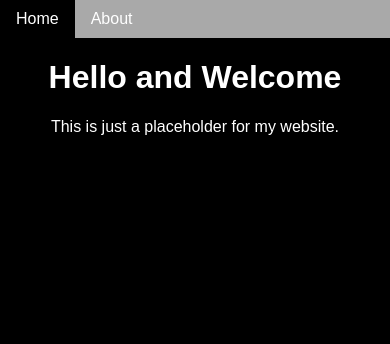
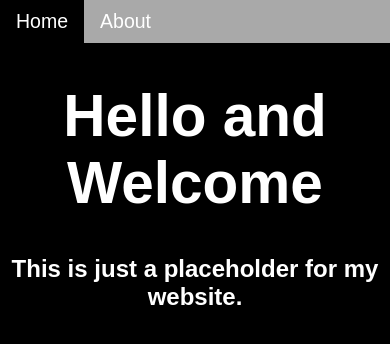
Before and after one commit to SYM60L/SYM60L.github.io, a plain HTML site: page index.html in a window 390 px wide. Drawn offline with Linux system fonts and the light colour scheme.

Commit message:
fixed view on phones

```diff
--- a/STYLE/style.css
+++ b/STYLE/style.css
@@ -4,7 +4,84 @@ body{
     background-color: black;
     color: white;
 }
+@media (max-width: 1440px){
+    h1{
+        font-size:10vw;
+    }
+    ul {
+        list-style-type: none;
+        margin: 0;
+        padding: 0;
+        overflow: hidden;
+        background-color: darkgray;
+    }
+    li {
+        float: left;
+    }
+    li a {
+        display: block;
+        color: white;
+        text-align: center;
+        padding: 10px 16px;
+        text-decoration: none;
+    }
+    li a:hover {
+        background-color: black;
+    }
+}
+@media (max-width: 1020px){
+    h1{
+        font-size:13vw;
+    }
+    ul {
+        list-style-type: none;
+        margin: 0;
+        padding: 0;
+        overflow: hidden;
+        background-color: darkgray;
+    }
+    li {
+        float: left;
+    }
+    li a {
+        font-size: 3vw;
+        display: block;
+        color: white;
+        text-align: center;
+        padding: 10px 16px;
+        text-decoration: none;
+    }
+    li a:hover {
+        background-color: black;
+    }
+}
+@media (max-width: 600px){
+    h1{
+        font-size:15vw;
+    }
+    ul {
+        list-style-type: none;
+        margin: 0;
+        padding: 0;
+        overflow: hidden;
+        background-color: darkgray;
+    }
+    li {
+        float: left;
+    }
+    li a {
+        font-size: 5vw;
+        display: block;
+        color: white;
+        text-align: center;
+        padding: 10px 16px;
+        text-decoration: none;
+    }
+    li a:hover {
+        background-color: black;
+    }
 
+}
 /* ovo je sve navigacija */
     ul {
         list-style-type: none;
--- a/index.html
+++ b/index.html
@@ -1,5 +1,6 @@
 <!DOCTYPE html>
 <link rel="stylesheet" href="STYLE/style.css">
+<meta name="viewport" content="width=device-width, initial-scale=1.0">
 <html>
     <body>
         <ul>
@@ -9,7 +10,7 @@
 
         <div id="title">
             <h1>Hello and Welcome</h1>
-            <p>This is just a placeholder for my website.</p>
+            <h2>This is just a placeholder for my website.</h2>
         </div>
     </body>
 </html>
```
Also changed, not shown: HTML/about.html (+2 -1 lines). Lines whose indentation alone changed are shown as unchanged.
